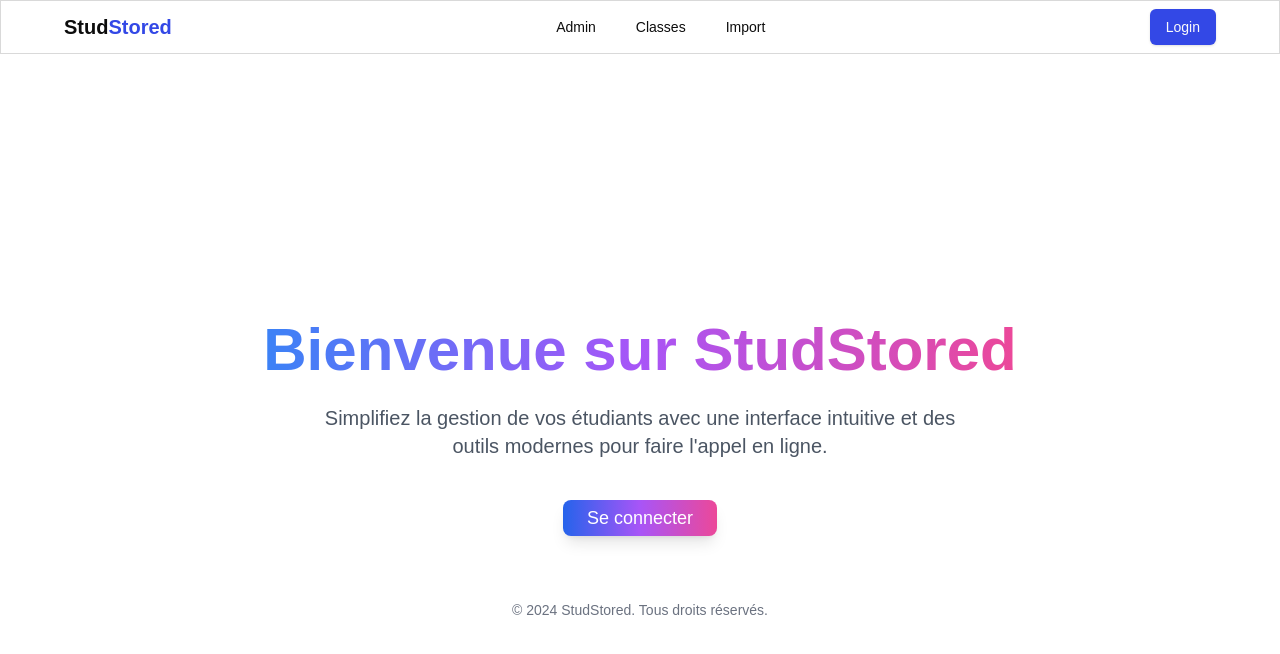
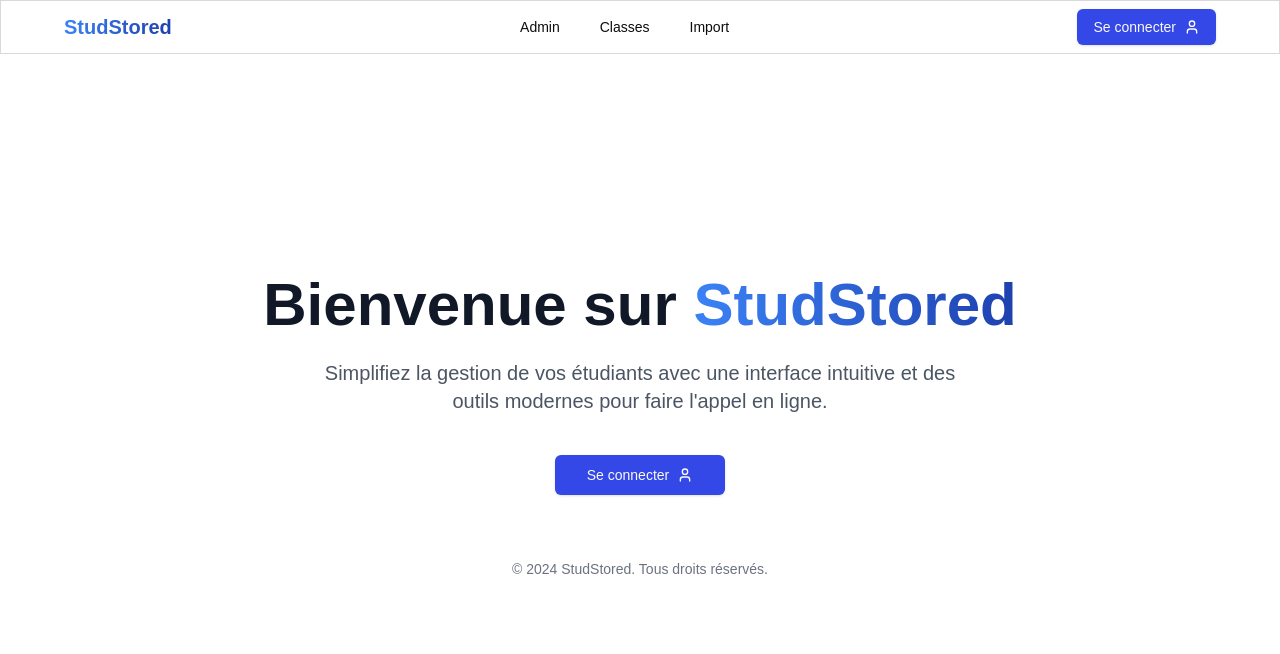
Before and after one commit to Ralex91/studstored, a Next.js app: page / in a window 1280 px wide. Shown: the top 654 px of the page. Built offline with nearby package versions, Linux system fonts and the light colour scheme; no server answers.

Commit message:
style(homepage): adjust styles to match global design

```diff
--- a/src/app/page.js
+++ b/src/app/page.js
@@ -1,12 +1,16 @@
 import { Button } from "@/components/ui/button"
+import { User } from "lucide-react"
 import Link from "next/link"
 
 export default function Home() {
   return (
-    <div className="flex flex-col items-center justify-center min-h-screen bg-white text-gray-900">
+    <div className="flex flex-col items-center justify-center flex-1 bg-white text-gray-900">
       <div className="text-center space-y-6">
-        <h1 className="text-5xl md:text-6xl font-extrabold bg-clip-text text-transparent bg-gradient-to-r from-blue-500 via-purple-500 to-pink-500">
-          Bienvenue sur StudStored
+        <h1 className="text-5xl md:text-6xl font-bold">
+          Bienvenue sur{" "}
+          <span className="font-extrabold bg-clip-text text-transparent bg-gradient-to-r from-blue-500 to-blue-800">
+            StudStored
+          </span>
         </h1>
         <p className="text-lg md:text-xl text-gray-600 max-w-2xl mx-auto leading-relaxed">
           Simplifiez la gestion de vos étudiants avec une interface intuitive et
@@ -16,13 +20,13 @@ export default function Home() {
 
       <div className="mt-10 flex flex-wrap justify-center gap-4">
         <Link href="/login">
-          <Button className="px-6 py-3 rounded-lg bg-gradient-to-r via-purple-500 from-blue-600 to-pink-500 text-white text-lg font-medium shadow-lg transition-all">
-            Se connecter
+          <Button size="lg">
+            Se connecter <User />
           </Button>
         </Link>
       </div>
 
-      <div className="mt-16 text-sm text-gray-500">
+      <div className="mt-16 text-sm text-gray-500 justify-self-end">
         <p>
           &copy; {new Date().getFullYear()} StudStored. Tous droits réservés.
         </p>
--- a/src/components/header.jsx
+++ b/src/components/header.jsx
@@ -1,7 +1,7 @@
 "use client"
 
 import { useSession } from "@/features/auth/hooks/useSession"
-import { LogOut } from "lucide-react"
+import { LogOut, User } from "lucide-react"
 import Link from "next/link"
 import { Button } from "./ui/button"
 import { Popover, PopoverContent, PopoverTrigger } from "./ui/popover"
@@ -12,9 +12,11 @@ export default function Header() {
   return (
     <header className="bg-background p-2 border border-input outline-gray-800">
       <div className="mx-auto max-w-6xl flex justify-between items-center">
-        <Link href="/" className="text-xl font-bold">
-          Stud
-          <span className="text-primary font-extrabold">Stored</span>
+        <Link
+          href="/"
+          className="text-xl font-extrabold bg-clip-text text-transparent bg-gradient-to-r from-blue-500 to-blue-800"
+        >
+          StudStored
         </Link>
 
         <div className="space-x-2">
@@ -42,7 +44,9 @@ export default function Header() {
           </Popover>
         ) : (
           <Link href="/login">
-            <Button>Login</Button>
+            <Button>
+              Se connecter <User />
+            </Button>
           </Link>
         )}
       </div>
```
